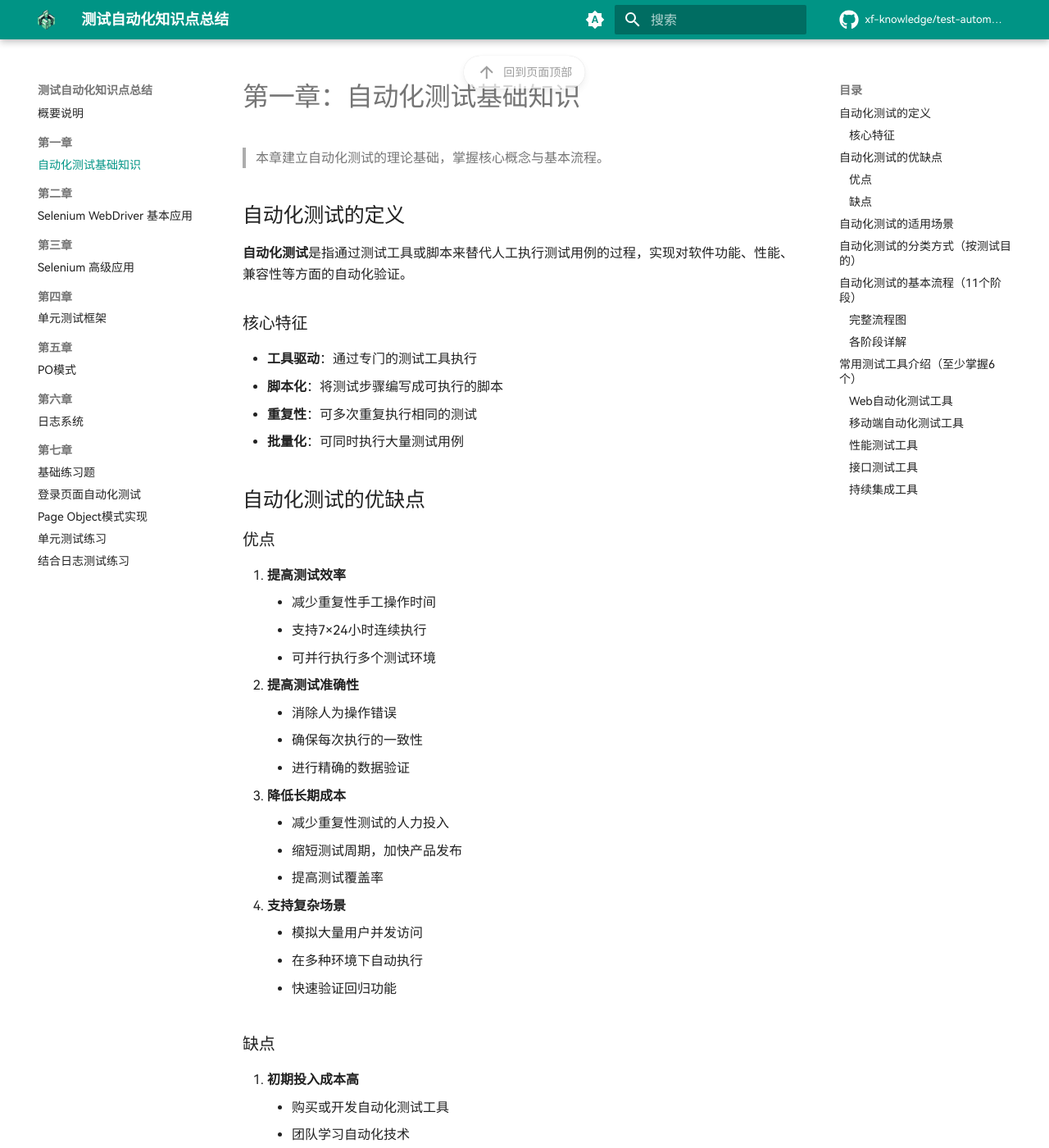
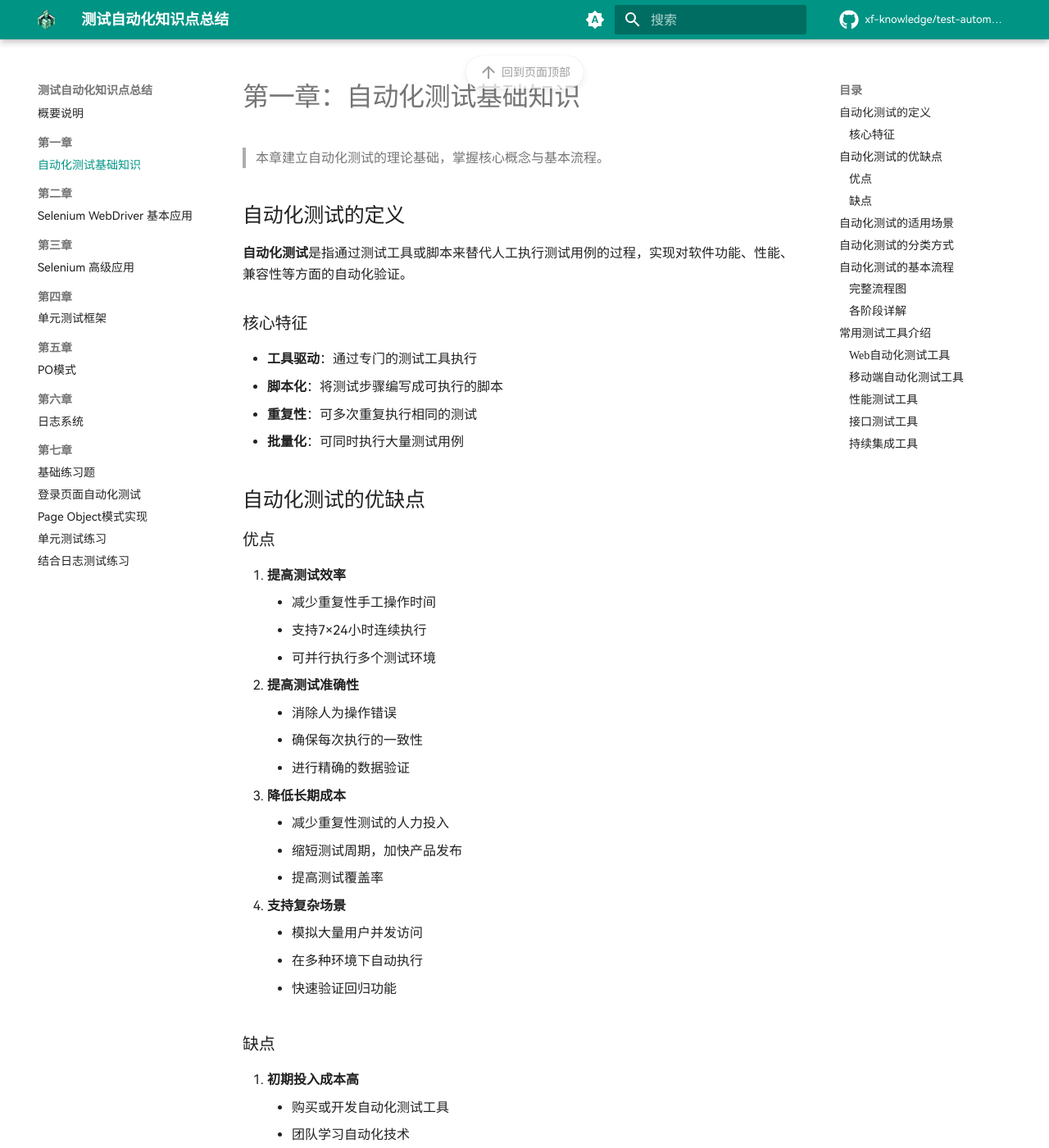
Before and after one commit to xf-knowledge/test-automation, an MkDocs documentation site: the page built from docs/chapter1.md, in a window 1280 px wide and 1400 px high. Shown: the whole window at 82% size. Built offline with MkDocs 1.6.1 and Material for MkDocs 9.7.7, drawn with Linux system fonts in a browser that asks for light colours; some web fonts are replaced; comment, search, counter and statistics services are not loaded; some of the changed text lies outside the part shown.

Commit message:
feat(docs): 更新章节内容和字体资源
- 修改章节标题，简化自动化测试分类和流程的描述
- 新增中文字体 MapleMono-CN.ttf，替换旧的 MapleMono-Regular.woff2 字体
- 更新样式文件，调整字体引用以支持新字体
- 优化样式设置，提升文档整体可读性

```diff
--- a/docs/assets/styles/extra.css
+++ b/docs/assets/styles/extra.css
@@ -1,7 +1,7 @@
 /* 自定义样式 */
 @font-face {
   font-family: "Maple Mono";
-  src: url("../fonts/MapleMono-Regular.woff2") format("woff2");
+  src: url("../fonts/MapleMono-CN.ttf") format("truetype");
 }
 
 @font-face {
@@ -15,8 +15,8 @@
 }
 
 :root {
-  --md-code-font: "Maple Mono", "HarmonyOS";
-  --md-text-font: "Maple Mono", "Noto Sans SC", "PingFang SC", "Hiragino Sans GB", "Microsoft YaHei", sans-serif;
+  --md-code-font: "Maple Mono";
+  --md-text-font: "HarmonyOS";
 
   /* IDEA 风格代码高亮主题 - 亮色模式（Darcula Light） */
   --md-code-hl-number-color: #1750eb;
@@ -38,11 +38,11 @@
   --md-code-hl-color: #e2f3ff;
 }
 
-h1, h2, h3, h4, h5, h6, .md-nav__title {
+h1, h2, h3, h4, h5, h6, .md-nav__title, .md-sidebar--secondary {
   font-family: "HappyZcool";
 }
 
-article, .md-header, .md-ellipsis {
+article, .md-header, .md-sidebar--primary {
   font-family: "HarmonyOS";
 }
 
--- a/docs/chapter1.md
+++ b/docs/chapter1.md
@@ -60,7 +60,7 @@
     - **一次性测试**：临时性的测试需求
     - **复杂用户体验**：界面美观性、主观性功能评估
 
-## 自动化测试的分类方式（按测试目的）
+## 自动化测试的分类方式
 
 - 功能测试自动化
     - **定义**：验证系统功能是否符合需求规格
@@ -79,7 +79,7 @@
     - **关注点**：跨浏览器、跨平台、跨设备
     - **常用工具**：BrowserStack、Sauce Labs
 
-## 自动化测试的基本流程（11个阶段）
+## 自动化测试的基本流程
 
 ### 完整流程图
 
```
Also changed, not shown: other parts of docs/chapter1.md (+3 -1 lines), docs/assets/fonts/MapleMono-Regular.woff2 (deleted), 1 other file.
